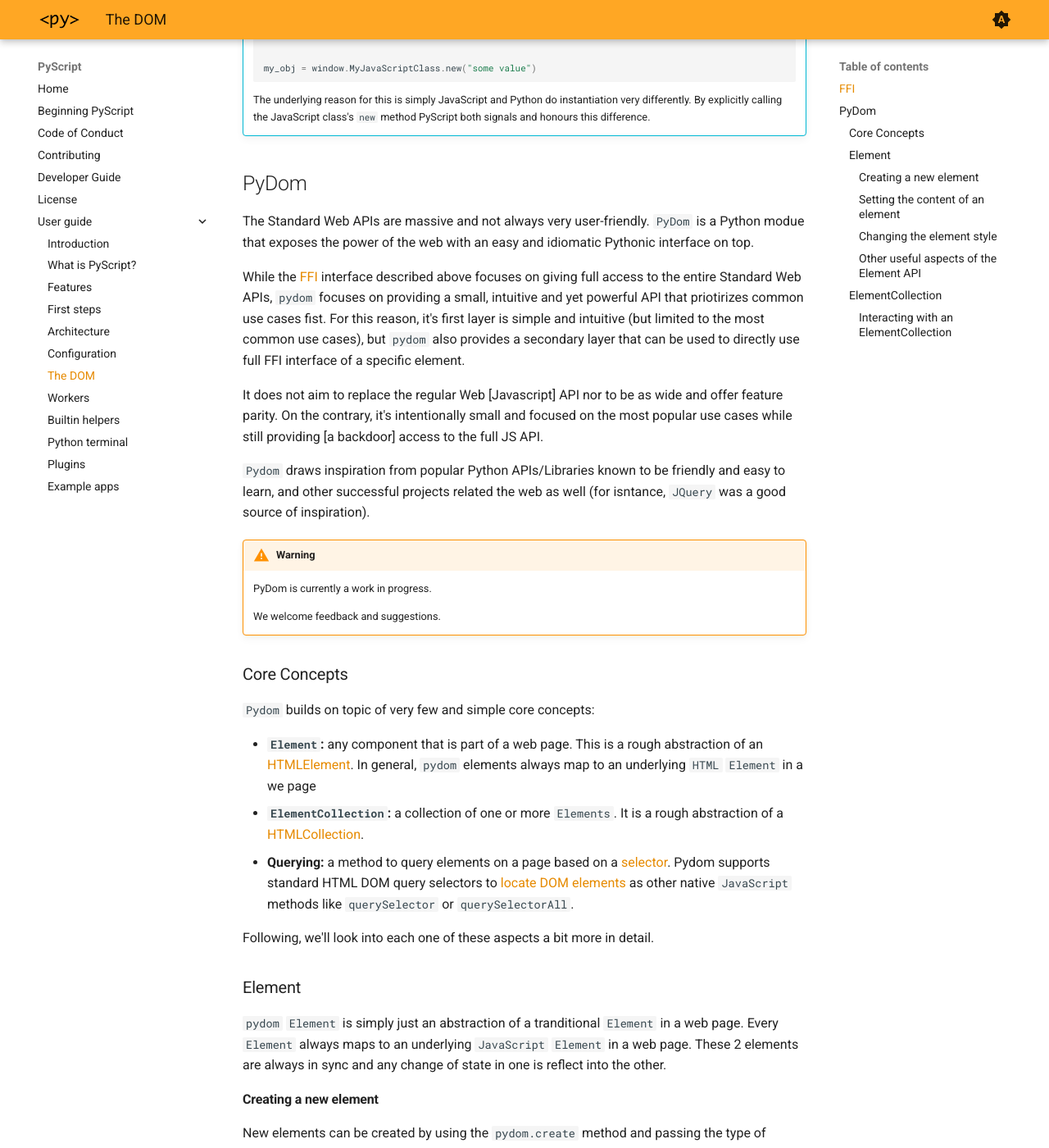
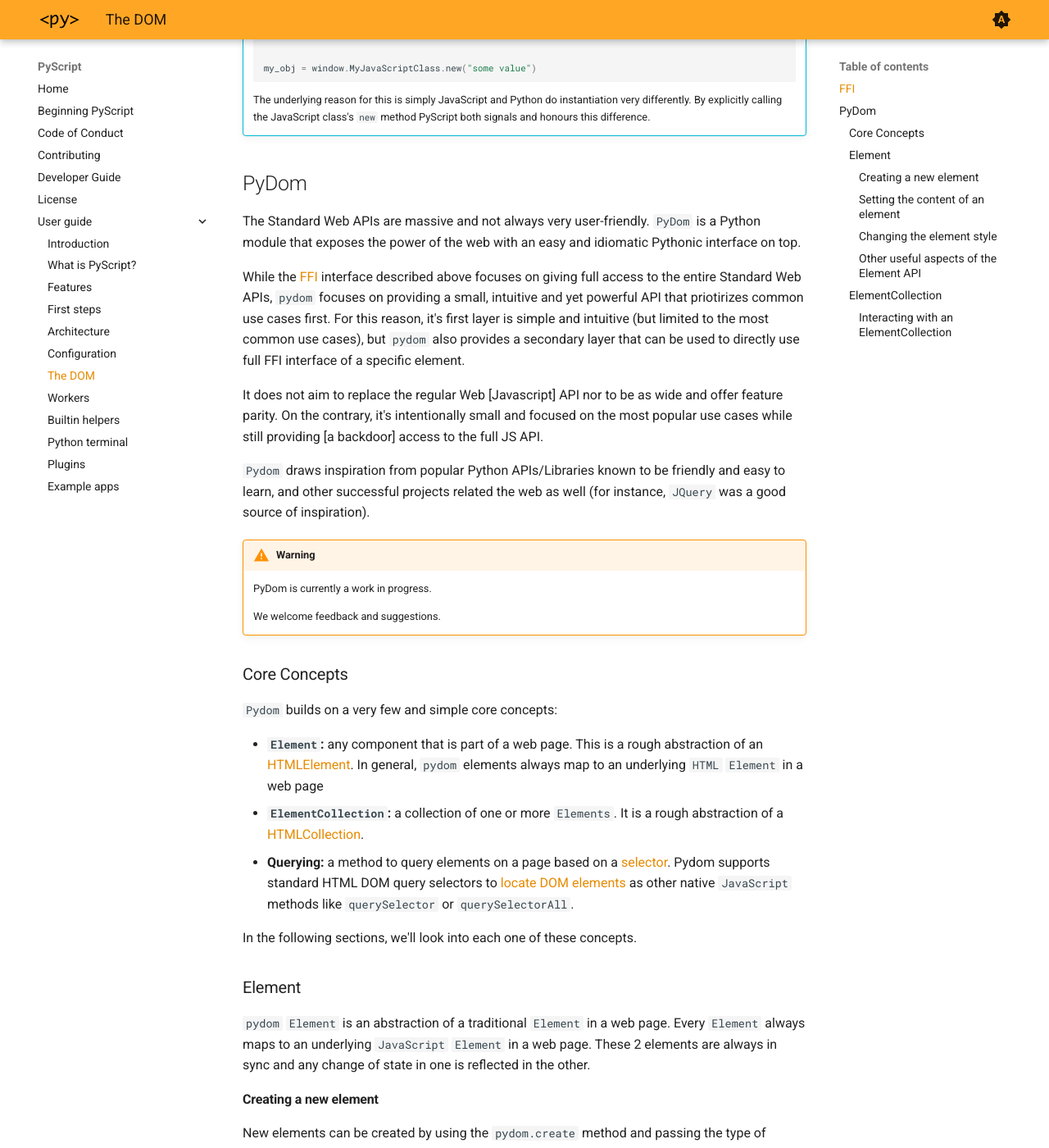
Before and after one commit to pyscript/docs, an MkDocs documentation site: the page built from docs/user-guide/dom.md, in a window 1280 px wide and 1400 px high, scrolled down 1251 px. Shown: the whole window at 82% size. Built offline with MkDocs 1.6.1 and Material for MkDocs 9.7.7, drawn with Linux system fonts in a browser that asks for light colours; the version menu is left out; some of the changed text lies outside the part shown.

Commit message:
Update dom.md

```diff
--- a/docs/user-guide/dom.md
+++ b/docs/user-guide/dom.md
@@ -72,12 +72,12 @@ equivalent values: `["hello", 1, 2, 3]`.
 ## PyDom
 
 The Standard Web APIs are massive and not always very user-friendly. `PyDom` is a
-Python modue that exposes the power of the web with an easy and idiomatic Pythonic
+Python module that exposes the power of the web with an easy and idiomatic Pythonic
 interface on top.
 
 While the [FFI](#ffi) interface described above focuses on giving full access to
 the entire Standard Web APIs, `pydom` focuses on providing a small, intuitive and yet
-powerful API that priotirizes common use cases fist. For this reason, it's first
+powerful API that priotirizes common use cases first. For this reason, it's first
 layer is simple and intuitive (but limited to the most common use cases), but `pydom`
 also provides a secondary layer that can be used to directly use full FFI interface
 of a specific element.
@@ -87,7 +87,7 @@ feature parity. On the contrary, it's intentionally small and focused on the mos
 use cases while still providing [a backdoor] access to the full JS API.
 
 `Pydom` draws inspiration from popular Python APIs/Libraries known to be friendly and
-easy to learn, and other successful projects related the web as well (for isntance,
+easy to learn, and other successful projects related the web as well (for instance,
 `JQuery` was a good source of inspiration).
 
 !!! warning
@@ -99,11 +99,11 @@ easy to learn, and other successful projects related the web as well (for isntan
 
 ### Core Concepts
 
-`Pydom` builds on topic of very few and simple core concepts:
+`Pydom` builds on a very few and simple core concepts:
 
 * __`Element`:__ any component that is part of a web page. This is a rough abstraction of an
 [HTMLElement](https://developer.mozilla.org/en-US/docs/Glossary/Element). In general,
-`pydom` elements always map to an underlying `HTML` `Element` in a we page
+`pydom` elements always map to an underlying `HTML` `Element` in a web page
 * __`ElementCollection`:__ a collection of one or more `Elements`. It is a rough abstraction
 of a [HTMLCollection](https://developer.mozilla.org/en-US/docs/Web/API/HTMLCollection).
 * __Querying:__ a method to query elements on a page based on a
@@ -111,18 +111,18 @@ of a [HTMLCollection](https://developer.mozilla.org/en-US/docs/Web/API/HTMLColle
 standard HTML DOM query selectors to [locate DOM elements](https://developer.mozilla.org/en-US/docs/Web/API/Document_object_model/Locating_DOM_elements_using_selectors) as other native `JavaScript` methods like
 `querySelector` or `querySelectorAll`.
 
-Following, we'll look into each one of these aspects a bit more in detail.
+In the following sections, we'll look into each one of these concepts.
 
 ### Element
 
-`pydom` `Element` is simply just an abstraction of a tranditional `Element` in a web page.
+`pydom` `Element` is an abstraction of a traditional `Element` in a web page.
 Every `Element` always maps to an underlying `JavaScript` `Element` in a web page. These 2
-elements are always in sync and any change of state in one is reflect into the other.
+elements are always in sync and any change of state in one is reflected in the other.
 
 #### Creating a new element
 
 New elements can be created by using the `pydom.create` method and passing the type of element
-being crated. Here's an example of what it looks like:
+being created. Here's an example of what it looks like:
 
 (To execute and explore the following code, click on the "load" button. The result will be
 conveniently displayed in the box on the below of the code example)
```
